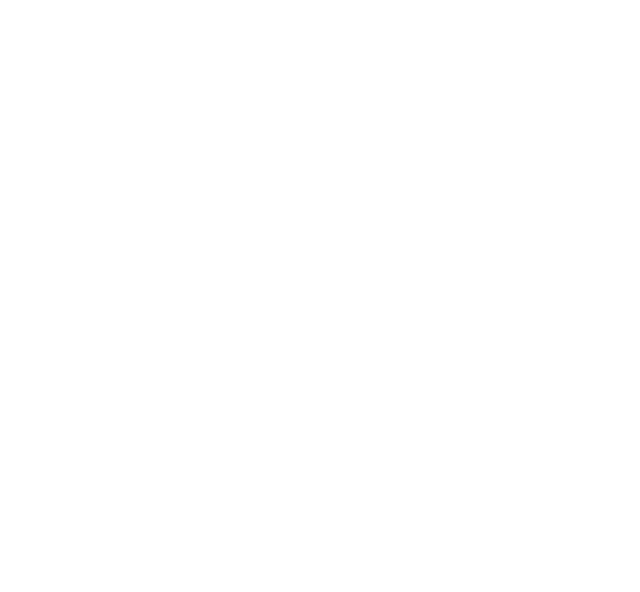
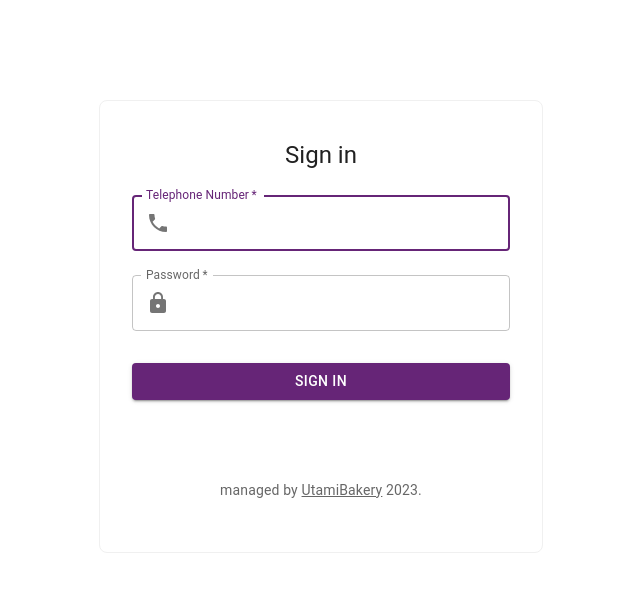
Before and after one commit to driskimaulana/bibitunggulid, a React (Create React App) app: page / in a window 1280 px wide. Before the commit this address had no page. Shown: the top 592 px of the page, without its empty margins (319-959 px from the left). Built offline with nearby package versions, Linux system fonts and the light colour scheme.

Commit message:
add authentication step

```diff
--- a/src/layouts/Sidebar/Sidebar.jsx
+++ b/src/layouts/Sidebar/Sidebar.jsx
@@ -1,4 +1,4 @@
-import { Box } from '@mui/material';
+import { Box, IconButton } from '@mui/material';
 import {
   Sidebar, Menu, MenuItem, useProSidebar,
 } from 'react-pro-sidebar';
@@ -8,6 +8,7 @@
 import InventoryIcon from '@mui/icons-material/Inventory';
 import SupervisedUserCircleIcon from '@mui/icons-material/SupervisedUserCircle';
 import NewspaperIcon from '@mui/icons-material/Newspaper';
+import { Icon } from '@iconify/react';
 
 import Logo from '../../assets/images/logo.png';
 
@@ -15,6 +16,11 @@
   const { collapseSidebar } = useProSidebar();
 
   const height = window.innerHeight;
+
+  const handleLogout = () => {
+    window.localStorage.removeItem('adminLoggedIn');
+    window.location.href = '/';
+  };
 
   return (
     <div style={{
@@ -26,6 +32,7 @@
       <Sidebar style={{
         // backgroundColor: '#5A236D',
         height: '100%',
+        display: 'flex',
       }}
       >
         <Box sx={{
@@ -42,6 +49,9 @@
         >
           <img src={Logo} alt="logo" width="auto" height="50px" />
           <h3>Utami Bakery</h3>
+          <IconButton onClick={handleLogout}>
+            <Icon icon="solar:logout-3-bold" color="red" />
+          </IconButton>
         </Box>
         <Menu style={{
           backgroundColor: 'white',
--- a/src/layouts/dashboard/DashboardLayout.js
+++ b/src/layouts/dashboard/DashboardLayout.js
@@ -1,4 +1,4 @@
-import { useState } from 'react';
+import { useState, useEffect } from 'react';
 import { Outlet } from 'react-router-dom';
 // @mui
 import { styled } from '@mui/material/styles';
@@ -36,6 +36,14 @@
 export default function DashboardLayout() {
   const [open, setOpen] = useState(false);
 
+  useEffect(() => {
+    const adminLoggedIn = JSON.parse(window.localStorage.getItem('adminLoggedIn'));
+    if (adminLoggedIn === null) {
+      window.location.href = '/';
+    }
+    // setIsLoading(!isLoading);
+  }, []);
+
   return (
     <StyledRoot>
       <MySideBar />
--- /dev/null
+++ b/src/pages/SignIn/SignIn.jsx
@@ -0,0 +1,182 @@
+import * as React from 'react';
+import { useState, useEffect } from 'react';
+import {
+  useNavigate,
+} from 'react-router-dom';
+import {
+  Box,
+  Button,
+  Checkbox,
+  Container,
+  FormControlLabel,
+  Grid,
+  InputAdornment,
+  Link,
+  TextField,
+  ThemeProvider,
+  Typography,
+  createTheme,
+  CssBaseline,
+  CircularProgress,
+  Backdrop,
+  Alert,
+} from '@mui/material';
+import PhoneIcon from '@mui/icons-material/Phone';
+import LockIcon from '@mui/icons-material/Lock';
+import axios from 'axios';
+
+function Copyright(props) {
+  return (
+    <Typography variant="body2" color="text.secondary" align="center" {...props}>
+      {'managed by '}
+      <Link color="inherit" href="https://mui.com/">
+        UtamiBakery
+      </Link>
+      {' '}
+      {new Date().getFullYear()}
+      {'.'}
+    </Typography>
+  );
+}
+
+const theme = createTheme({
+  status: {
+    danger: '#e53e3e',
+  },
+  palette: {
+    primary: {
+      main: '#662577',
+      darker: '#DFDFDF',
+    },
+    neutral: {
+      main: '#64748B',
+      contrastText: '#fff',
+    },
+  },
+});
+
+export default function SignIn() {
+  const [isFailed, setIsFailed] = useState(false);
+  const [failedMessage, setFailedMessage] = useState('');
+
+  // RouterDOM
+  const navigate = useNavigate();
+  const handleSubmit = async (e) => {
+    setIsLoading(true);
+    e.preventDefault();
+    const data = new FormData(e.currentTarget);
+    try {
+      await axios.post('https://utamibakery-backend.vercel.app/authentication/signinadmin', {
+        telephone: data.get('telephone'),
+        password: data.get('password'),
+      }).then((response) => {
+        console.log(response);
+        localStorage.setItem('adminLoggedIn', JSON.stringify(response.data.data.user));
+        // Navigate to root page on successful form submission
+        navigate('/dashboard');
+      });
+    } catch (error) {
+      setIsFailed(true);
+      setIsLoading(false);
+      if (error.response) {
+        setFailedMessage(error.response.data.message);
+        console.log(error.response.data);
+      }
+    }
+  };
+
+  const [isLoading, setIsLoading] = useState(true);
+
+  useEffect(() => {
+    const adminLoggedIn = JSON.parse(window.localStorage.getItem('adminLoggedIn'));
+    if (adminLoggedIn !== null) {
+      window.location.href = '/dashboard';
+    }
+    setIsLoading(!isLoading);
+  }, []);
+
+  return (
+
+    <ThemeProvider theme={theme}>
+      <Container
+        component="main"
+        maxWidth="xs"
+        style={{
+          border: '1px solid #F0F0F0',
+          borderRadius: '8px',
+          marginTop: '100px',
+          padding: '20px 32px',
+          boxSizing: 'border-box',
+        }}
+      >
+        <CssBaseline />
+        <Box sx={{
+          marginTop: '18px', display: 'flex', flexDirection: 'column', alignItems: 'center',
+        }}
+        >
+          <Typography component="h1" variant="h5">
+            Sign in
+          </Typography>
+          <Box component="form" onSubmit={handleSubmit} noValidate sx={{ mt: 1 }}>
+            <TextField
+              InputProps={{
+                startAdornment: (
+                  <InputAdornment position="start">
+                    <PhoneIcon />
+                  </InputAdornment>
+                ),
+              }}
+              margin="normal"
+              required
+              fullWidth
+              id="telephone"
+              label="Telephone Number"
+              name="telephone"
+              autoComplete="telephone"
+              autoFocus
+            />
+            <TextField
+              InputProps={{
+                startAdornment: (
+                  <InputAdornment position="start">
+                    <LockIcon />
+                  </InputAdornment>
+                ),
+              }}
+              margin="normal"
+              required
+              fullWidth
+              name="password"
+              label="Password"
+              type="password"
+              id="password"
+              autoComplete="current-password"
+            />
+            {
+              isFailed && <Alert severity="error">{failedMessage}</Alert>
+            }
+            {
+              isLoading === false
+                ? (
+                  <Button style={{ backgroundColor: 'primary' }} type="submit" fullWidth variant="contained" sx={{ mt: 3, mb: 2 }}>
+                    Sign In
+                  </Button>
+                )
+                : (
+                  <Backdrop
+                    sx={{ color: '#fff', zIndex: (theme) => theme.zIndex.drawer + 1 }}
+                    open={isLoading}
+                    // onClick={handleClose}
+                  >
+                    <CircularProgress color="inherit" />
+                  </Backdrop>
+                )
+            }
+          </Box>
+        </Box>
+        <Copyright sx={{ mt: 8, mb: 4 }} />
+      </Container>
+    </ThemeProvider>
+
+  );
+}
--- a/src/pages/UserList/UserList.jsx
+++ b/src/pages/UserList/UserList.jsx
@@ -11,62 +11,6 @@
   Tooltip,
 } from '@mui/material';
 import { Icon } from '@iconify/react';
-// function createData(name, calories, fat, carbs) {
-//   return {
-//     name,
-//     calories,
-//     fat,
-//     carbs,
-//   };
-// }
-
-// const rows = [
-//   createData('Cupcake', 305, 3.7, 67),
-//   createData('Donut', 452, 25.0, 51),
-//   createData('Eclair', 262, 16.0, 24),
-//   createData('Frozen yoghurt', 159, 6.0, 24),
-//   createData('Gingerbread', 356, 16.0, 49),
-//   createData('Honeycomb', 408, 3.2, 87),
-//   createData('Ice cream sandwich', 237, 9.0, 37),
-//   createData('Jelly Bean', 375, 0.0, 94),
-//   createData('KitKat', 518, 26.0, 65),
-//   createData('Lollipop', 392, 0.2, 98),
-//   createData('Marshmallow', 318, 0, 81),
-//   createData('Nougat', 360, 19.0, 9),
-//   createData('Oreo', 437, 18.0, 63),
-// ];
-
-function descendingComparator(a, b, orderBy) {
-  if (b[orderBy] < a[orderBy]) {
-    return -1;
-  }
-  if (b[orderBy] > a[orderBy]) {
-    return 1;
-  }
-  return 0;
-}
-
-function getComparator(order, orderBy) {
-  return order === 'desc'
-    ? (a, b) => descendingComparator(a, b, orderBy)
-    : (a, b) => -descendingComparator(a, b, orderBy);
-}
-
-// Since 2020 all major browsers ensure sort stability with Array.prototype.sort().
-// stableSort() brings sort stability to non-modern browsers (notably IE11). If you
-// only support modern browsers you can replace stableSort(exampleArray, exampleComparator)
-// with exampleArray.slice().sort(exampleComparator)
-function stableSort(array, comparator) {
-  const stabilizedThis = array.map((el, index) => [el, index]);
-  stabilizedThis.sort((a, b) => {
-    const order = comparator(a[0], b[0]);
-    if (order !== 0) {
-      return order;
-    }
-    return a[1] - b[1];
-  });
-  return stabilizedThis.map((el) => el[0]);
-}
 
 const headCells = [
   {
@@ -276,19 +220,10 @@
     setSelected(newSelected);
   };
 
-  const handleChangePage = (event, newPage) => {
-    setPage(newPage);
-  };
-
-  const handleChangeRowsPerPage = (event) => {
-    setRowsPerPage(parseInt(event.target.value, 10));
-    setPage(0);
-  };
-
   const handleDelete = async () => {
     handleStartLoading();
     await Axios.delete('https://utamibakery-backend.vercel.app/users/', { data: { id: selected } }).then((response) => {
-      setCount(1);
+      setCount(Math.random());
       handleStopLoading();
     });
   };
```
Also changed, not shown: src/routes/routes.js (+7 -18 lines).
